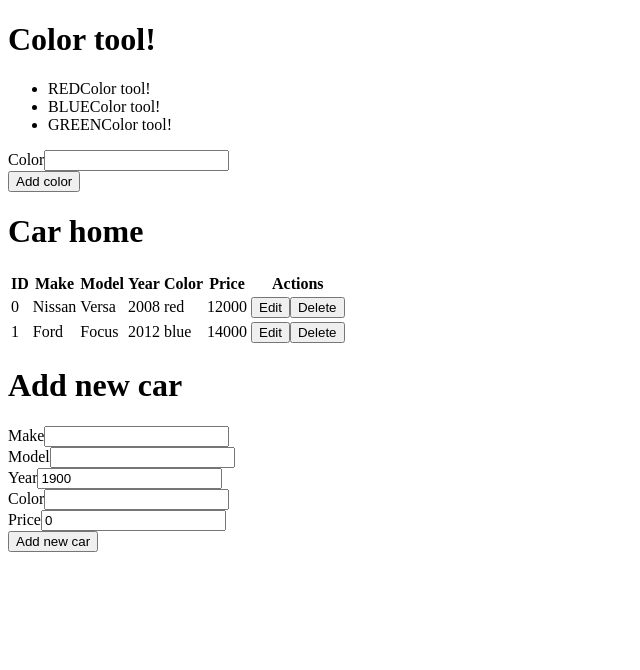
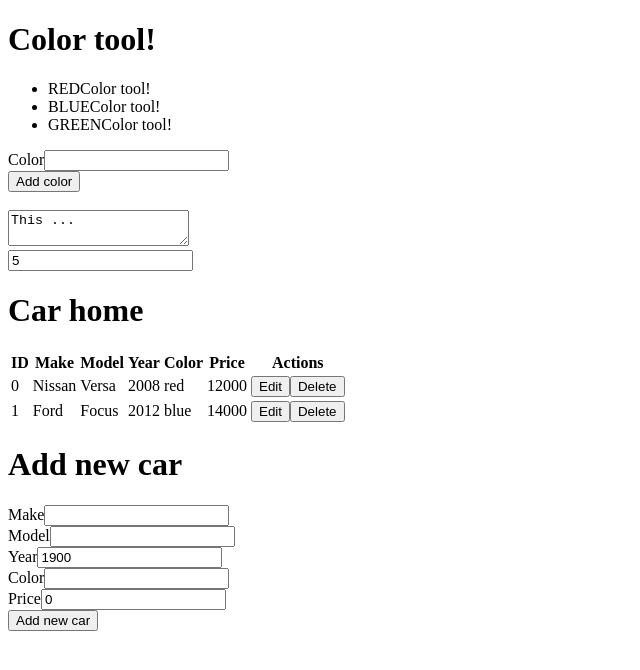
Before and after one commit to stephenhales/Angular-training, an Angular app in the folder demo-app/: page / in a window 1280 px wide. Shown: the top 670 px of the page, without its empty margins (0-640 px from the left). Built offline with nearby package versions, Linux system fonts and the light colour scheme.

Commit message:
demo-app - make a pipe that cuts off a string past a certian length and adds an ellipsis to the end of it.

```diff
--- a/demo-app/src/app/color-tool/components/color-home/color-home.component.html
+++ b/demo-app/src/app/color-tool/components/color-home/color-home.component.html
@@ -2,11 +2,18 @@
 
 <ul>
   <li *ngFor="let color of colors">{{color | myUppercase | myAppend:headerText}}</li>
-
-  <!--<ng-container *ngFor="let color of colors">
-    <li>{{color}}</li>
-    <li>{{color | uppercase}}</li>
-  </ng-container> -->
 </ul>
 
 <color-form (submitColor)="addColor($event)" buttonText="Add color"></color-form>
+
+<br/>
+<div>
+  <textarea id="ellipsis limit">{{text | ellipsisAppend:lengthLimit}}</textarea>
+
+  <div [formGroup]="lengthLimitForm">
+    <input type="number" id="lengthLimit"
+      formControlName="length"
+      (change)="changeLengthLimit()">
+  </div>
+
+</div>
--- a/demo-app/src/app/color-tool/components/color-home/color-home.component.ts
+++ b/demo-app/src/app/color-tool/components/color-home/color-home.component.ts
@@ -1,4 +1,5 @@
 import { Component, OnInit } from '@angular/core';
+import { FormGroup, FormBuilder } from '@angular/forms';
 
 @Component({
   selector: 'color-home',
@@ -7,16 +8,29 @@ import { Component, OnInit } from '@angular/core';
 })
 export class ColorHomeComponent implements OnInit {
 
+  lengthLimitForm: FormGroup;
+
   headerText = 'Color tool!';
   colors = [ 'red', 'blue', 'green' ];
 
-  constructor() { }
+  text = 'This string should be limited';
+  lengthLimit = 5;
 
-  ngOnInit() { }
+  constructor(private fb: FormBuilder) { }
+
+  ngOnInit() {
+    this.lengthLimitForm = this.fb.group({
+      length: 5,
+    });
+  }
 
   addColor(color: string) {
     this.colors = this
       .colors.concat(color);
   }
 
+  changeLengthLimit() {
+    this.lengthLimit = this.lengthLimitForm.value.length;
+  }
+
 }
--- /dev/null
+++ b/demo-app/src/app/shared/pipes/ellipsis-append.pipe.ts
@@ -0,0 +1,14 @@
+import { Pipe, PipeTransform } from '@angular/core';
+
+@Pipe({
+  name: 'ellipsisAppend'
+})
+export class EllipsisAppendPipe implements PipeTransform {
+
+  transform(value: String, length: any): any {
+    return (value.length > length) ?
+      String(value).substring(0, Number(length)) + '...'
+      : String(value);
+  }
+
+}
--- a/demo-app/src/app/shared/shared.module.ts
+++ b/demo-app/src/app/shared/shared.module.ts
@@ -3,14 +3,15 @@ import { CommonModule } from '@angular/common';
 import { ToolHeaderComponent } from './components/tool-header/tool-header.component';
 import { MyUppercasePipe } from './pipes/my-uppercase.pipe';
 import { MyAppendPipe } from './pipes/my-append.pipe';
+import { EllipsisAppendPipe } from './pipes/ellipsis-append.pipe';
 
 @NgModule({
-  declarations: [ToolHeaderComponent, MyUppercasePipe, MyAppendPipe],
+  declarations: [ToolHeaderComponent, MyUppercasePipe, MyAppendPipe, EllipsisAppendPipe],
   imports: [
     CommonModule
   ],
   exports: [
-    ToolHeaderComponent, MyUppercasePipe, MyAppendPipe
+    ToolHeaderComponent, MyUppercasePipe, MyAppendPipe, EllipsisAppendPipe
   ]
 })
 export class SharedModule { }
```
Also changed, not shown: 1 other file (tests, documents, lock files or other folders).
